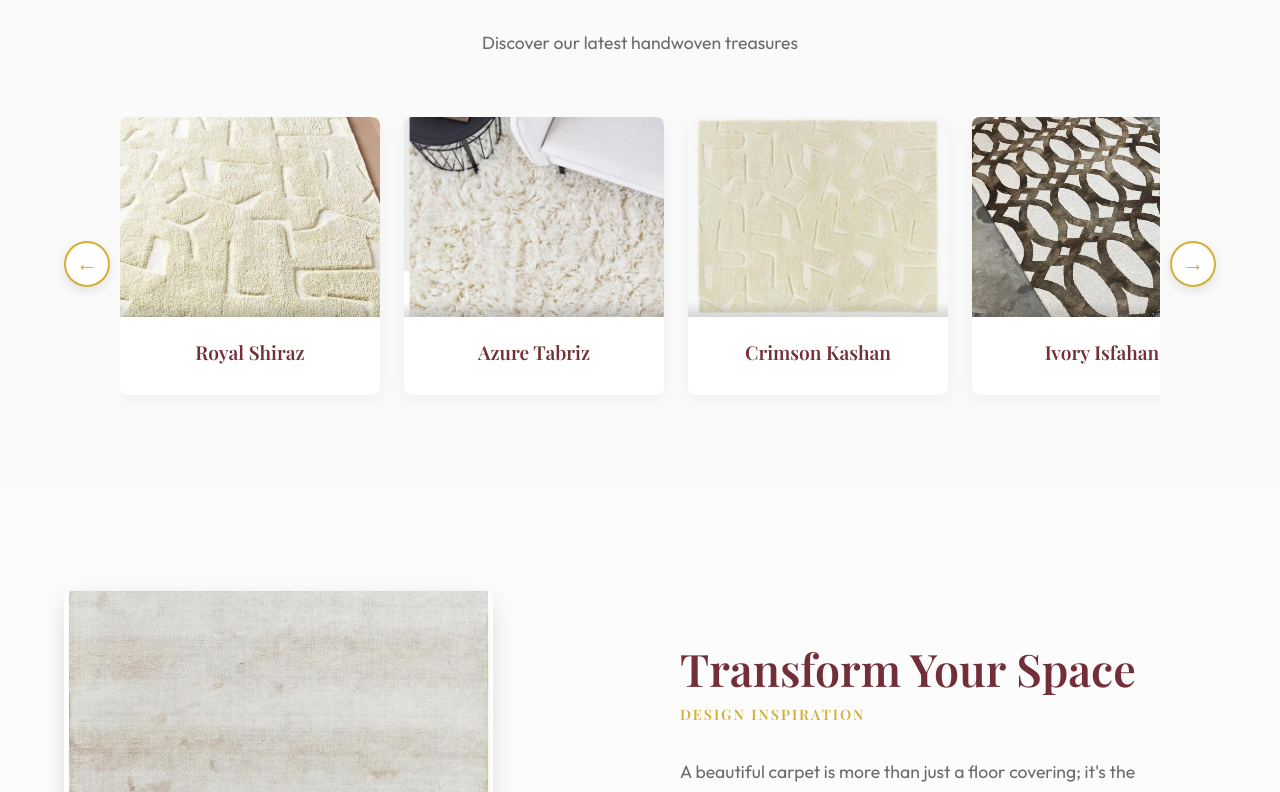
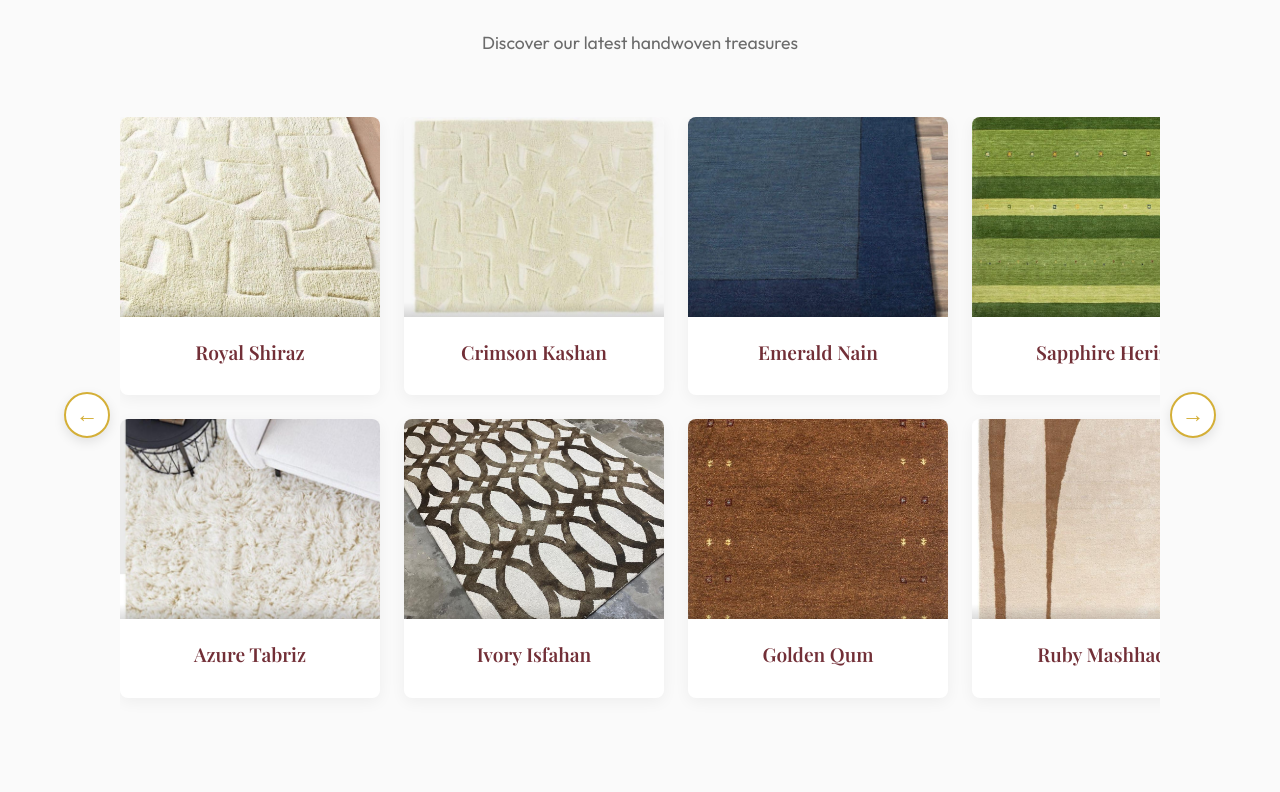
Before and after one commit to Mohdzaidalam/carpetporfoliowesite, a React (Vite) app: page / in a window 1280 px wide. Shown: the part 1728-2520 px from the top of the page. Built offline with nearby package versions, Linux system fonts and the light colour scheme; a web font is replaced by a local one.

Commit message:
New Arrivals: 2-row horizontal scroll grid with arrow slider

```diff
--- a/src/components/arrivals/Arrivals.css
+++ b/src/components/arrivals/Arrivals.css
@@ -4,8 +4,10 @@
 }
 
 .arrivals-grid {
-  display: flex;
-  flex-direction: row;
+  display: grid;
+  grid-template-rows: repeat(2, auto);
+  grid-auto-flow: column;
+  grid-auto-columns: 260px;
   gap: 24px;
   overflow-x: auto;
   scroll-snap-type: x mandatory;
@@ -21,8 +23,8 @@
 }
 
 .arrivals-grid .product-card {
-  flex: 0 0 260px;
   scroll-snap-align: start;
+  width: 260px;
 }
 
 /* slider-wrapper inside arrivals shares the same styles from App.css */
```
